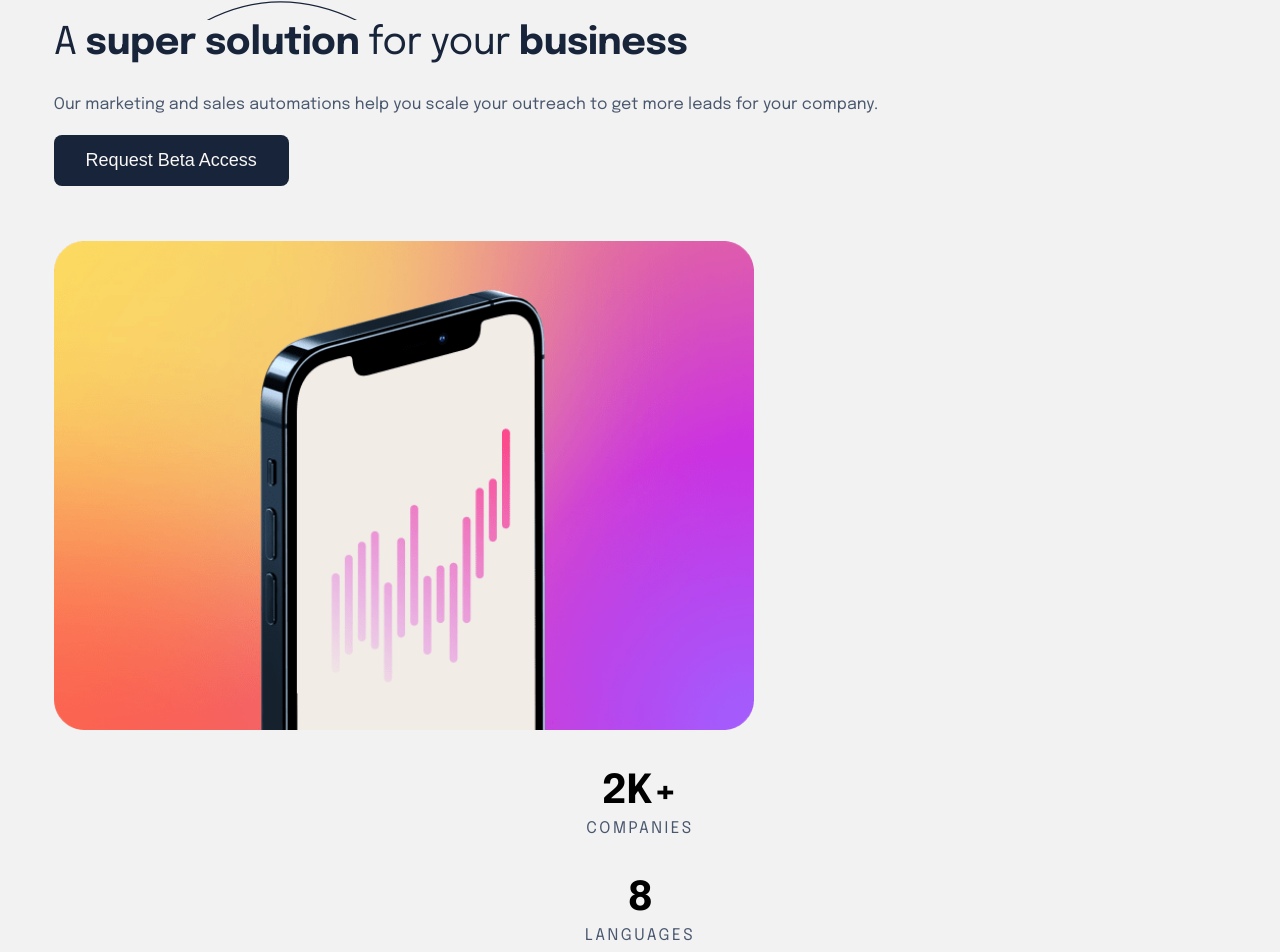
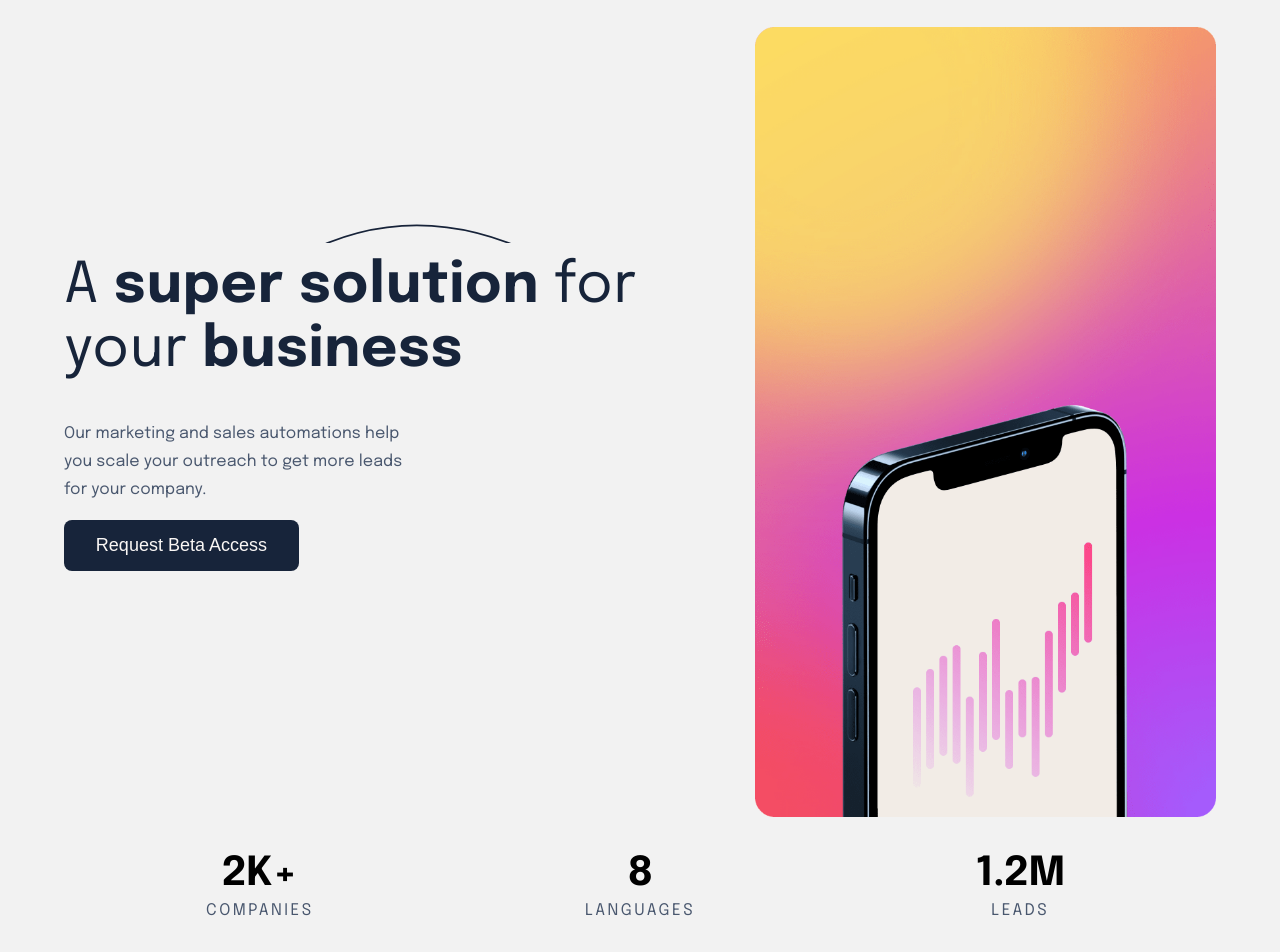
Before and after one commit to bluepersia/suite-landing-page, a plain HTML site: page index.html in a window 1280 px wide. Shown: the part 135-1087 px from the top of the page. Drawn offline with Linux system fonts and the light colour scheme.

Commit message:
Tablet style

```diff
--- a/style.css
+++ b/style.css
@@ -265,3 +265,98 @@ body {
     justify-content: center;
     gap:1.75em;
 }
+
+
+
+@media (min-width: 768px)
+{
+    .heading-xl
+    {
+        font-size: 3.5rem;
+        line-height: 1.14;
+        letter-spacing: 0.0139em;
+    }
+
+
+    .header
+    {
+        padding: 2.5em 5% 5.75em;
+    }
+
+    .header_top
+    {
+        margin-bottom: 5em;
+    }
+
+    .hero {
+        display: grid;
+        grid-template-columns: auto 40%;
+        grid-row: auto;
+        align-items: center;
+    }
+
+    .hero_content {
+        grid-column: 1 / -1;
+        grid-row: 1 / -1;
+        z-index: 1;
+        max-width: 573px;
+    }
+    .hero_body
+    {
+        max-width: 350px;
+    }
+
+    .img-hero--mobile {
+        display: none;
+    }
+
+    .img-hero--tablet {
+        display: inherit;
+        grid-column: 2 / -1;
+        grid-row: 1/ -1;
+        width: 100%;
+    }
+
+
+    .statistics {
+        grid-column: 1 / -1;
+        display: flex;
+        justify-content: center;
+    }
+
+    .stat {
+        width: 33%;
+    }
+
+
+
+
+
+    .intro {
+
+        background-image: url(./assets/pattern-blur.svg);
+        background-position: top center;
+        background-repeat: no-repeat;
+    }
+
+    .intro_bottom
+    {
+        padding: 0 5%;
+        z-index: -1;
+    }
+
+    .img-jeremy--small
+    {
+        width: 32%;
+    }
+
+
+
+    .footer {
+        align-items: center;
+        flex-direction: row;
+        justify-content: space-between;
+        padding: 4.5em 5%;
+    }
+
+}
```
